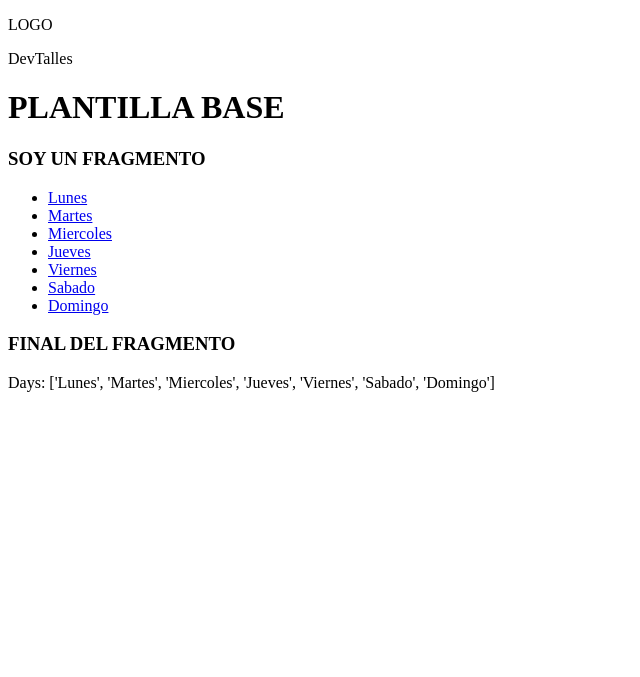
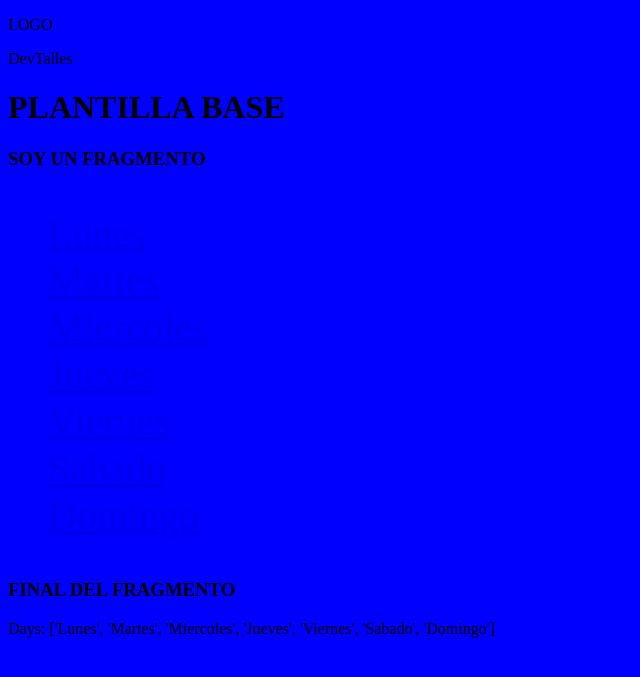
Before and after one commit to JCarvajalLab/DjangoUdemyPractica2, a Django app: page /inicio/ in a window 1280 px wide. Shown: the top 677 px of the page, without its empty margins (0-640 px from the left). Run offline with Django 5.2, Linux system fonts and the light colour scheme.

Commit message:
Section 05-14 a 05-17 404 templates, Archivos statics y archivos static globales

```diff
--- a/config/settings.py
+++ b/config/settings.py
@@ -117,3 +117,5 @@ USE_TZ = True
 # https://docs.djangoproject.com/en/6.0/howto/static-files/
 
 STATIC_URL = 'static/'
+
+STATICFILES_DIRS = [BASE_DIR / 'static']
--- /dev/null
+++ b/quotes/static/quotes/quotes_styles.css
@@ -0,0 +1,4 @@
+ul{
+    font-size: 40px;
+    list-style: none;
+}
--- a/quotes/views.py
+++ b/quotes/views.py
@@ -13,7 +13,7 @@ days_of_week = {
 }
 
 def index(request):
-    days = list(days_of_week.keys())  # [monday, tuesday...]
+    days = list(days_of_week.keys())
     return render(request, "quotes/index.html", {
         "days": days
     })
--- /dev/null
+++ b/static/styles.css
@@ -0,0 +1,3 @@
+body{
+    background-color: blue;
+}
--- a/templates/base.html
+++ b/templates/base.html
@@ -1,9 +1,13 @@
+{% load static %}
 <!DOCTYPE html>
 <html lang="en">
 <head>
     <meta charset="UTF-8">
     <meta name="viewport" content="width=device-width, initial-scale=1.0">
     <title>{% block title %} {% endblock %}</title>
+    <link rel="stylesheet" href="{% static 'styles.css' %} ">
+    {% block page_style %} {% endblock page_style %}
+
 </head>
 <body>
     {% include 'includes/header.html' %}
```
